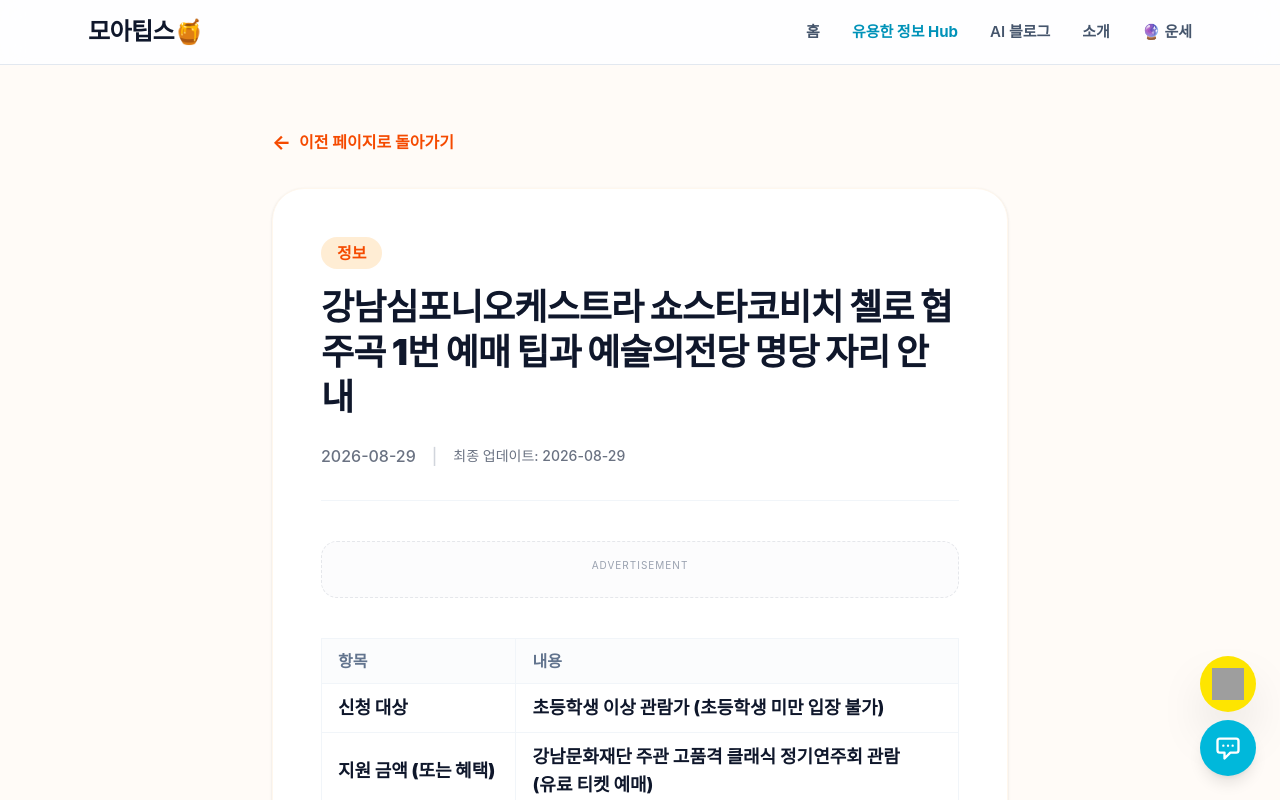
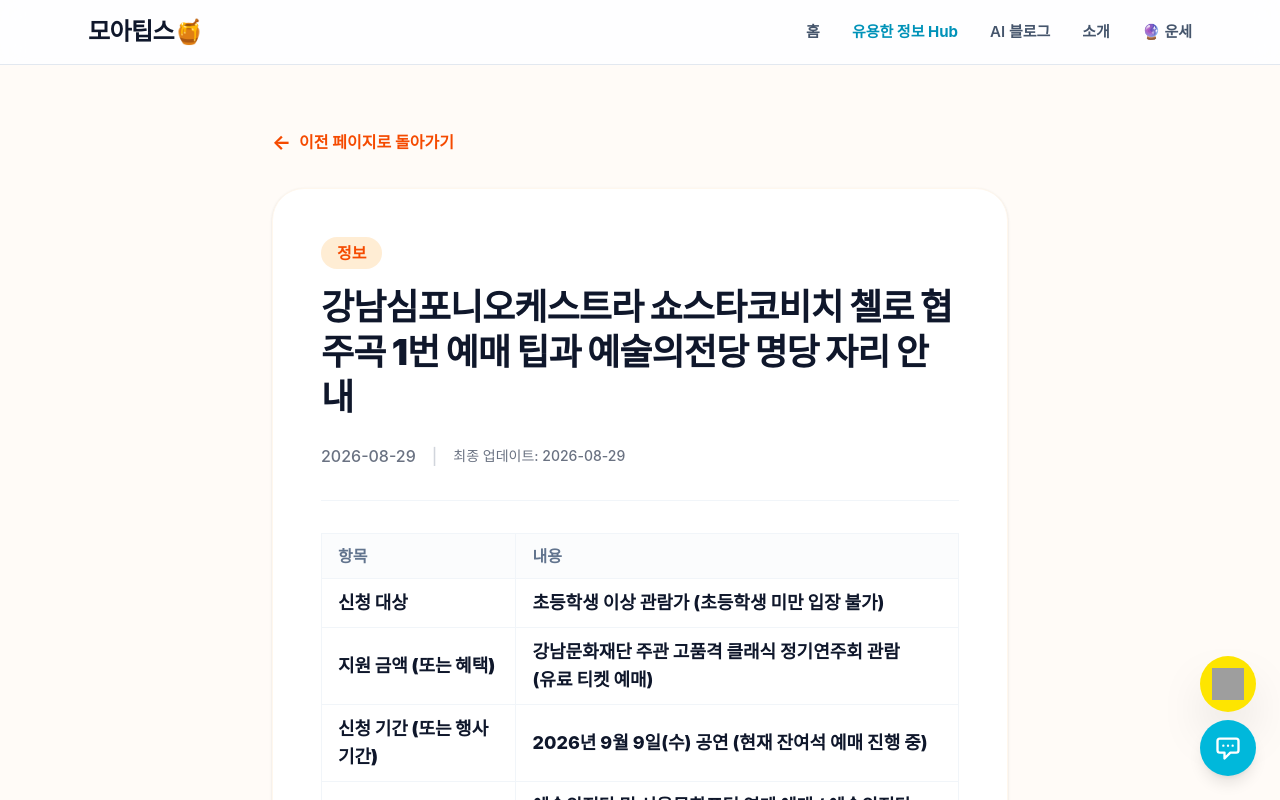
Before and after one commit to shomia-biz/vibe-local-info, a Next.js app: page /blog/2026-08-29-gangnam-symphony-shostakovich-cello in a window 1280 px wide. Shown: the top 800 px of the page. Built offline with nearby package versions, Linux system fonts and the light colour scheme; grey boxes are pictures that could not be loaded; a web font is replaced by a local one.

Commit message:
update3-260830

```diff
--- a/src/app/blog/[slug]/page.tsx
+++ b/src/app/blog/[slug]/page.tsx
@@ -157,10 +157,10 @@
             </div>
           </header>
 
-          {/* 본문 상단 광고 (타이틀 바로 아래) */}
-          <div className="mb-8">
+          {/* 본문 상단 광고 (타이틀 바로 아래) - 임시 숨김 처리 */}
+          {/* <div className="mb-8">
             <AdBanner />
-          </div>
+          </div> */}
 
           <ReactMarkdown
             remarkPlugins={[remarkGfm]}
@@ -207,8 +207,8 @@
           </a>
         </div>
 
-        {/* 광고 영역 */}
-        <AdBanner />
+        {/* 광고 영역 - 임시 숨김 처리 */}
+        {/* <AdBanner /> */}
         {/* <CoupangBanner /> */} {/* 쿠팡 파트너스 등록 전까지 임시 숨김 */}
 
         {/* 하단 네비게이션 (대안 B) */}
```
